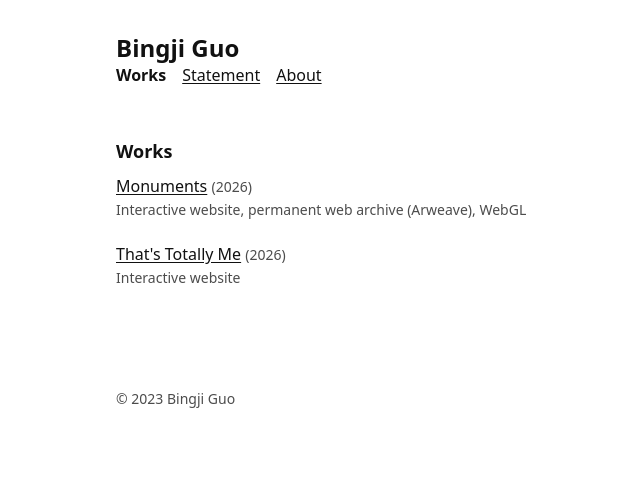
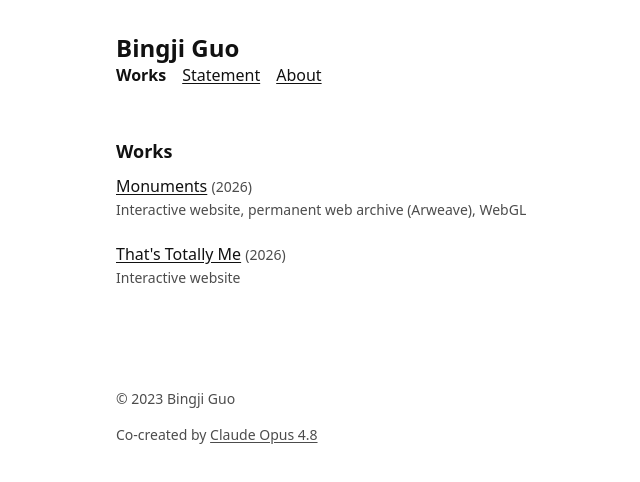
Before and after one commit to ckouder/ckouder.github.io, a SvelteKit app: page / in a window 1280 px wide. Shown: the top 482 px of the page, without its empty margins (208-848 px from the left). Built offline with nearby package versions, Linux system fonts and the light colour scheme.

Commit message:
content: credit Claude Opus 4.8 in site footer

```diff
--- a/src/lib/content.ts
+++ b/src/lib/content.ts
@@ -74,7 +74,8 @@ export const works: readonly Work[] = [
 		links: [{ href: 'https://thats-totally-me.art', label: 'thats-totally-me.art' }],
 		acknowledgements: [
 			{ href: 'https://www.fernandachieco.com/', label: 'Fernanda Chieco' },
-			{ href: 'https://www.instagram.com/baklava_square_pants/', label: '@Baklava' }
+			{ href: 'https://www.instagram.com/baklava_square_pants/', label: '@Baklava' },
+			{ href: 'https://claude.ai/', label: 'Claude Opus 4.8' }
 		]
 	}
 	// Template for a new work:
--- a/src/routes/+layout.svelte
+++ b/src/routes/+layout.svelte
@@ -37,4 +37,7 @@
 
 <footer>
 	<p class="meta">© {new Date().getFullYear()} {site.artist}</p>
+	<p class="meta">
+		Co-created by <a href="https://claude.ai/" rel="noreferrer">Claude Opus 4.8</a>
+	</p>
 </footer>
```
